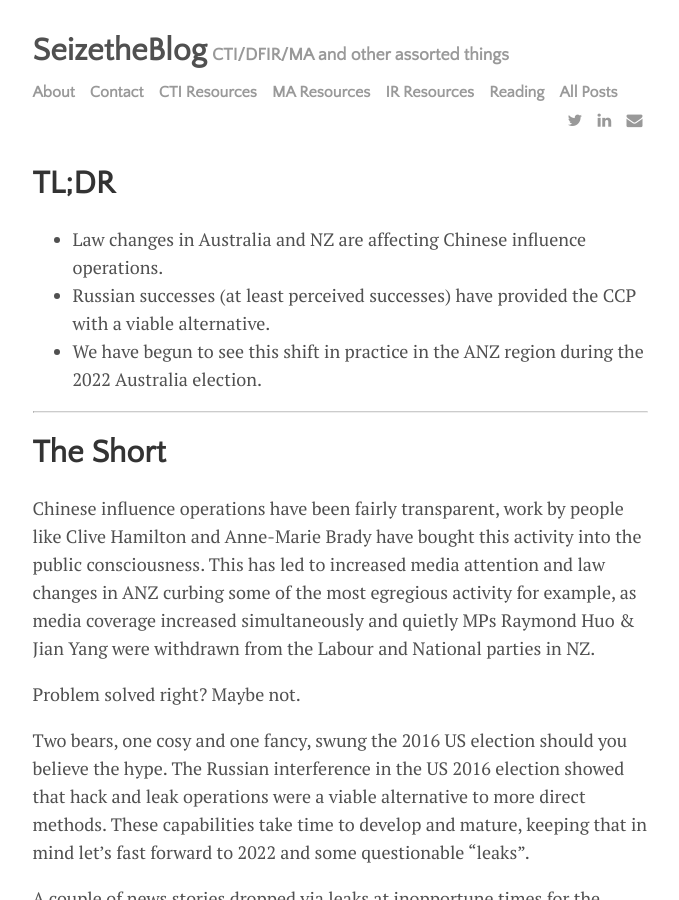
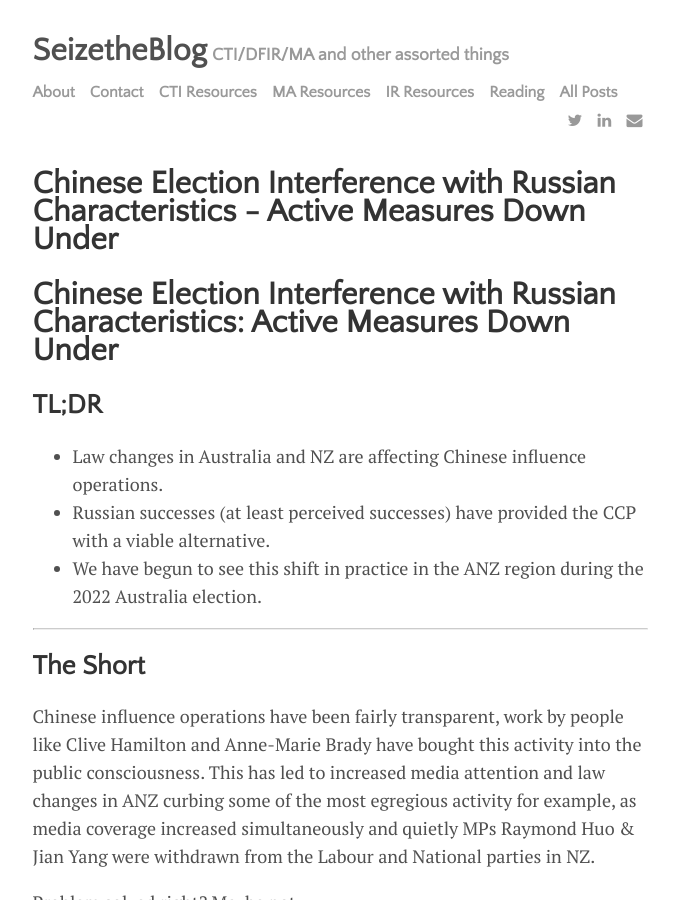
Before and after one commit to seizethecheese/seizethecheese.github.io, a Jekyll site: the page built from _posts/2022-07-09-post.md, in a window 1280 px wide and 900 px high. Shown: the whole window, without its empty margins (300-979 px from the left). Built offline with Jekyll 4.4.1, drawn with Linux system fonts in a browser that asks for light colours; some web fonts are replaced; our own code applies the rules of GitHub Pages for plain Markdown files; some of the changed text lies outside the part shown.

Commit message:
file name change

```diff
--- a/_posts/2022-05-29-post.md
+++ b/_posts/2022-07-09-post.md
@@ -1,10 +1,11 @@
 ---
 layout: page
-title: Chinese Election Interference with Russian Characteristics: Active Measures Down Under
+title: Chinese Election Interference with Russian Characteristics - Active Measures Down Under
 permalink: /AMDU
 ---
+# Chinese Election Interference with Russian Characteristics: Active Measures Down Under
 
-# TL;DR
+## TL;DR
 
 - Law changes in Australia and NZ are affecting Chinese influence operations.
 - Russian successes (at least perceived successes) have provided the CCP with a viable alternative.
@@ -12,7 +13,7 @@ permalink: /AMDU
 
 ---
 
-# The Short
+## The Short
 
 Chinese influence operations have been fairly transparent, work by people like Clive Hamilton and Anne-Marie Brady have bought this activity into the public consciousness. This has led to increased media attention and law changes in ANZ curbing some of the most egregious activity for example, as media coverage increased simultaneously and quietly MPs Raymond Huo & Jian Yang were withdrawn from the Labour and National parties in NZ.
 
@@ -34,13 +35,13 @@ Then why should we care?
 
 I believe this is just the beginning and as this capability develops Chinese active measures will become more sophisticated and more successful. We are closing in on an election in NZ, likely September 2023, and need to be on the lookout for Chinese election interference with Russian characteristics.
 
-# The Long
+## The Long
 
 I will expand this as time allows.
 
 ---
 
-# The pages clogging up my browser (references)
+## The pages clogging up my browser (references)
 
 [HomeAffairs.gov.au - Countering foreign interference](https://www.homeaffairs.gov.au/about-us/our-portfolios/national-security/countering-foreign-interference/resources-and-related-links#:~:text=The%20National%20Security%20Legislation%20Amendment,activities%20of%20a%20foreign%20government.)
 [Legislation.gov.au - National Security Legislation Amendment (Espionage and Foreign Interference) Act 2018](https://www.legislation.gov.au/Details/C2018C00506)
```
